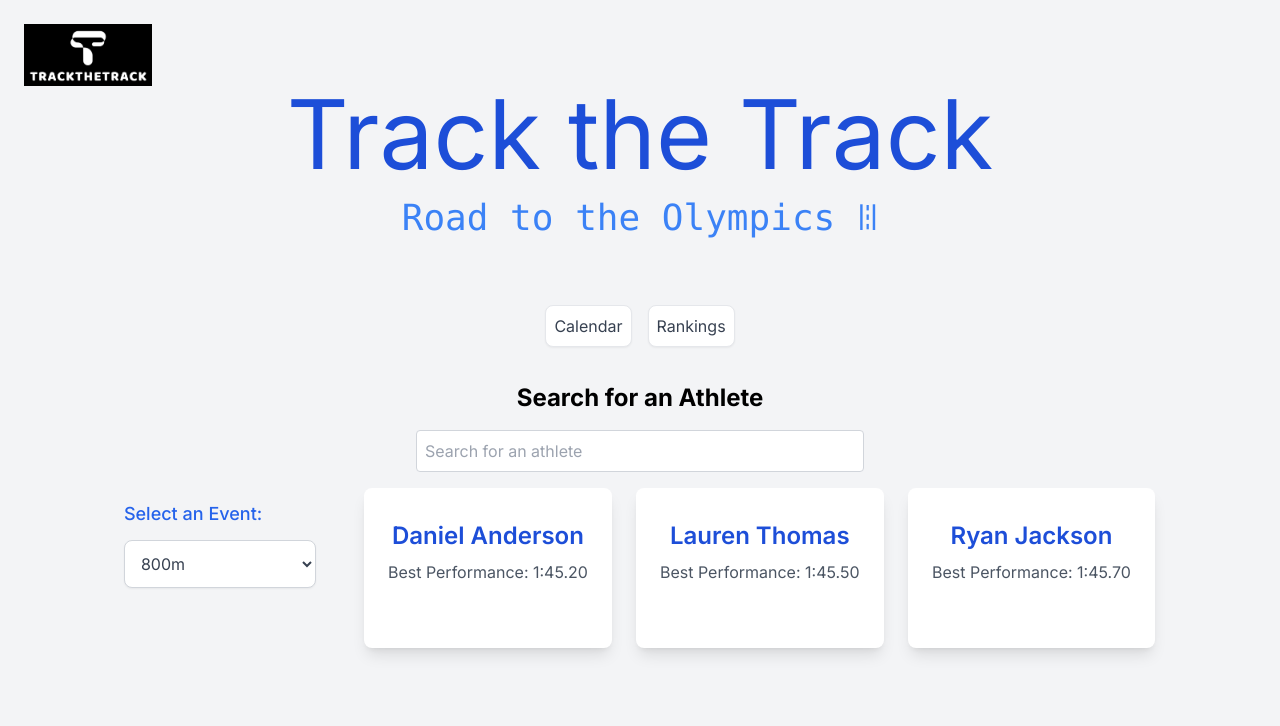
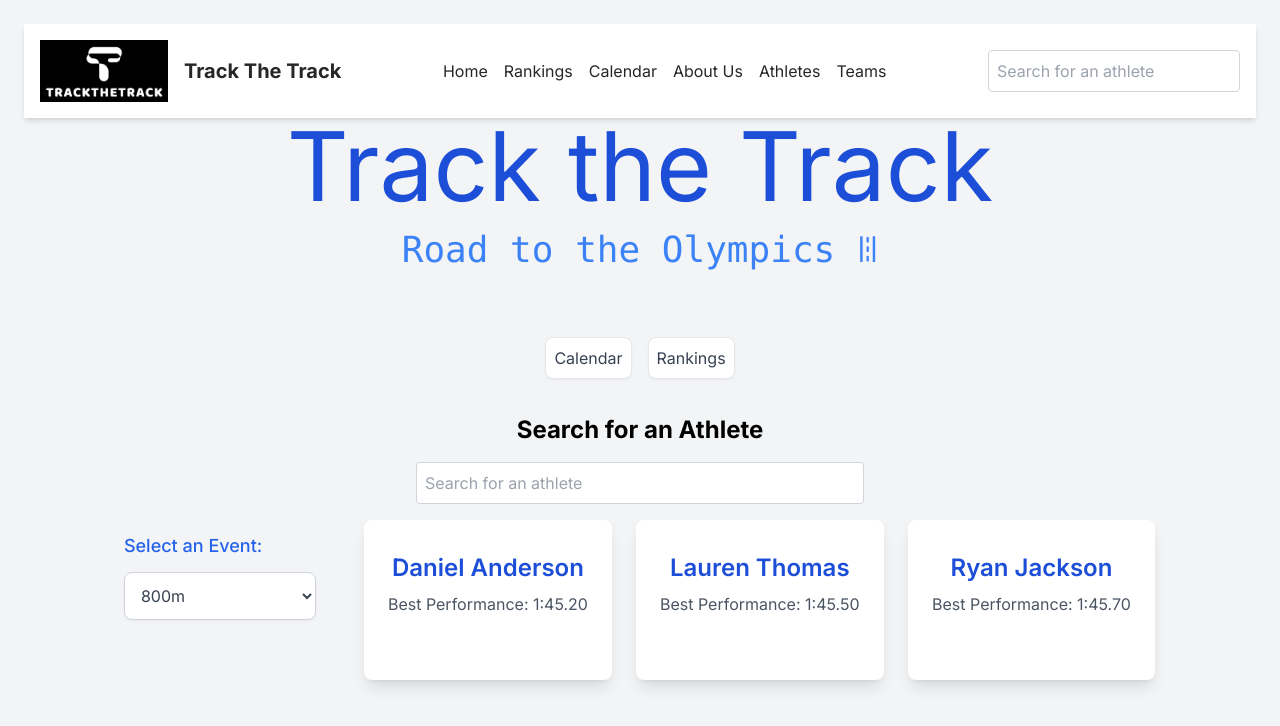
Before and after one commit to sohumgaitonde/trackthetrack, a Next.js app in the folder trackthetrack/: page / in a window 1280 px wide. Shown: the top 726 px of the page. Built offline with nearby package versions, Linux system fonts and the light colour scheme.

Commit message:
Add header to homepage, ugly profile header to cooper teare
the idea is to have this header on each page for easier navigation

```diff
--- a/trackthetrack/app/athletes/teare/page.tsx
+++ b/trackthetrack/app/athletes/teare/page.tsx
@@ -37,6 +37,25 @@ const TearePage: React.FC = () => {
 
   return (
     <div className="min-h-screen bg-gray-100 p-6">
+
+      <div className="container mx-auto p-4">
+
+        <div className="flex flex-col items-center bg-white p-6 rounded-lg shadow-lg">
+
+            <Image src={athlete_picture} alt="Athlete Photo" className="w-48 h-48 rounded-full mb-4"/>
+
+            <div className="text-center mb-4">
+                <p className="text-xl">Age: 30</p>
+                <p className="text-xl">Hometown: New York</p>
+            </div>
+            <a href='https://www.instagram.com/cooperteare/' target="_blank" rel="noopener noreferrer" className="text-blue-500 hover:underline">
+                Follow on Instagram
+            </a>
+        </div>
+
+
+
+      </div>
 
       <header className="mb-12">
         <h1 className="text-5xl font-extrabold text-center text-blue-700 mb-4 w-20">
--- a/trackthetrack/app/page.tsx
+++ b/trackthetrack/app/page.tsx
@@ -26,9 +26,33 @@ const HomePage: React.FC = () => {
 
   return (
     <div className="min-h-screen bg-gray-100 p-6">
-      <Image src={logo} alt="Logo" width={128} height={128} />
 
-      <header className="mb-12">
+  <head>
+
+    <meta name="viewport" content="width=device-width, initial-scale=1.0"/>
+    <script src="https://cdn.tailwindcss.com"></script>
+  </head>
+  <body>
+    <header className="bg-white dark:bg-zinc-800 p-4 shadow-md flex items-center justify-between">
+  <div className="flex items-center space-x-4">
+    <Image src={logo} alt="Logo" width={128} height={128}/>
+    <span className="text-xl font-bold text-zinc-800 dark:text-white">Track The Track</span>
+  </div>
+  <nav className="flex space-x-4">
+    <a href="#" className="text-zinc-800 dark:text-white hover:text-orange-500">Home</a>
+    <a href="#" className="text-zinc-800 dark:text-white hover:text-orange-500">Rankings</a>
+    <a href="#" className="text-zinc-800 dark:text-white hover:text-orange-500">Calendar</a>
+    <a href="#" className="text-zinc-800 dark:text-white hover:text-orange-500">About Us</a>
+    <a href="#" className="text-zinc-800 dark:text-white hover:text-orange-500">Athletes</a>
+    <a href="#" className="text-zinc-800 dark:text-white hover:text-orange-500">Teams</a>
+  </nav>
+  <div className="relative">
+  <Search />
+
+  </div>
+</header>
+  </body>
+            <header className="mb-12">
       <h1 className="text-8xl font- text-center text-blue-700 mb-4">
       Track the Track </h1>
       <h2 className="text-4xl font-mono text-center text-blue-500">
```
